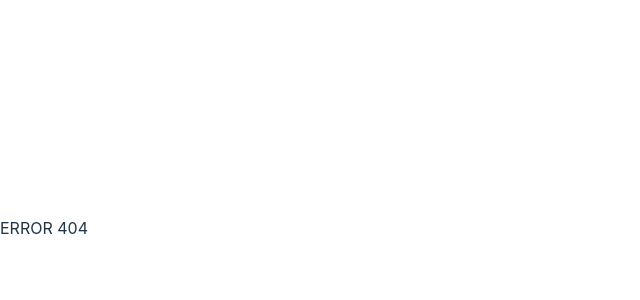
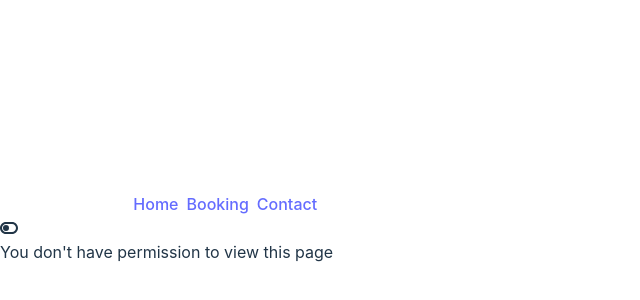
Before and after one commit to ninetales/BCU23D-React-Restaurant-App, a React (Vite) app in the folder therestaurant/: page /admin in a window 1280 px wide. Before the commit this address had no page. Shown: the part 172-472 px from the top of the page, without its empty margins (0-640 px from the left). Built offline with nearby package versions, Linux system fonts and the light colour scheme.

Commit message:
feat: Added togglebuttonf or isAdmin to header, useContext the toggle to show/hide link, allow/deny access to Admin page

```diff
--- a/therestaurant/package.json
+++ b/therestaurant/package.json
@@ -10,6 +10,9 @@
     "preview": "vite preview"
   },
   "dependencies": {
+    "@fortawesome/fontawesome-svg-core": "^6.5.2",
+    "@fortawesome/free-solid-svg-icons": "^6.5.2",
+    "@fortawesome/react-fontawesome": "^0.2.0",
     "react": "^18.2.0",
     "react-dom": "^18.2.0",
     "react-router-dom": "^6.22.3"
--- a/therestaurant/src/App.jsx
+++ b/therestaurant/src/App.jsx
@@ -1,8 +1,26 @@
 import { RouterProvider } from 'react-router-dom';
 import { router } from './Router';
+import { AdminContext } from './contexts/AdminContext';
+import { useState, createContext } from 'react';
+
+export const MyContext = createContext('Nu failar det');
 
 function App() {
-  return <RouterProvider router={router} />;
+  const [adminContext, setAdminContext] = useState({
+    isAdmin: false,
+    toggleAdmin: () => {
+      setAdminContext((prevState) => ({
+        ...prevState,
+        isAdmin: !prevState.isAdmin,
+      }));
+    },
+  });
+
+  return (
+    <AdminContext.Provider value={adminContext}>
+      <RouterProvider router={router} />
+    </AdminContext.Provider>
+  );
 }
 
 export default App;
--- a/therestaurant/src/Router.jsx
+++ b/therestaurant/src/Router.jsx
@@ -4,6 +4,7 @@ import Home from './pages/Home';
 import Booking from './pages/Booking';
 import Contact from './pages/Contact';
 import NotFound from './pages/NotFound';
+import Admin from './pages/Admin';
 
 export const router = createBrowserRouter([
   {
@@ -14,6 +15,7 @@ export const router = createBrowserRouter([
       { index: true, element: <Home /> },
       { path: '/contact', element: <Contact /> },
       { path: '/booking', element: <Booking /> },
+      { path: '/admin', element: <Admin /> },
     ],
   },
 ]);
--- /dev/null
+++ b/therestaurant/src/components/ToggleAdmin.jsx
@@ -0,0 +1,17 @@
+import { AdminContext } from '../contexts/AdminContext';
+import { useContext } from 'react';
+
+import { FontAwesomeIcon } from '@fortawesome/react-fontawesome';
+import { faToggleOff, faToggleOn } from '@fortawesome/free-solid-svg-icons';
+
+const ToggleAdmin = () => {
+  const { isAdmin, toggleAdmin } = useContext(AdminContext);
+  return (
+    <FontAwesomeIcon
+      icon={isAdmin ? faToggleOn : faToggleOff}
+      onClick={toggleAdmin}
+    />
+  );
+};
+
+export default ToggleAdmin;
--- /dev/null
+++ b/therestaurant/src/contexts/AdminContext.js
@@ -0,0 +1,3 @@
+import { createContext } from 'react';
+
+export const AdminContext = createContext(false);
--- /dev/null
+++ b/therestaurant/src/pages/Admin.jsx
@@ -0,0 +1,10 @@
+import { useContext } from 'react';
+import { AdminContext } from '../contexts/AdminContext';
+
+const Admin = () => {
+  const { isAdmin } = useContext(AdminContext);
+  if (!isAdmin) return "You don't have permission to view this page";
+  return <div>You are Admin</div>;
+};
+
+export default Admin;
--- a/therestaurant/src/pages/Layout.jsx
+++ b/therestaurant/src/pages/Layout.jsx
@@ -1,8 +1,13 @@
 import { Outlet } from 'react-router';
 import './../assets/styles/layout.scss';
 import { NavLink } from 'react-router-dom';
+import { AdminContext } from '../contexts/AdminContext';
+import { useContext } from 'react';
+import ToggleAdmin from '../components/ToggleAdmin';
 
 export const Layout = () => {
+  const { isAdmin } = useContext(AdminContext);
+  console.log(isAdmin);
   return (
     <div className='wrapper'>
       <header>
@@ -17,8 +22,16 @@ export const Layout = () => {
             <li>
               <NavLink to={'/contact'}>Contact</NavLink>
             </li>
+            {isAdmin ? (
+              <li>
+                <NavLink to={'/admin'}>Admin</NavLink>
+              </li>
+            ) : (
+              false
+            )}
           </ul>
         </nav>
+        <ToggleAdmin />
       </header>
       <main>
         <Outlet />
```
Also changed, not shown: 1 other file (tests, documents, lock files or other folders).
